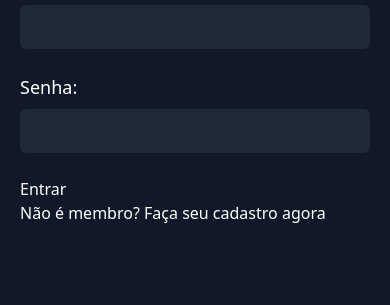
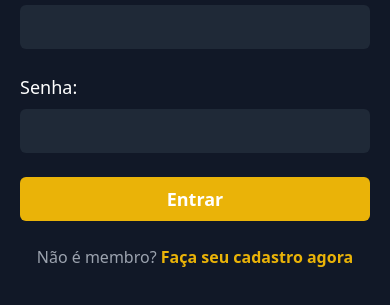
Before and after one commit to TayseRosa/tailwindcss, a plain HTML site: page 2_telaLogin.html in a window 390 px wide. Shown: the part 131-436 px from the top of the page. Drawn offline with nearby package versions, Linux system fonts and the light colour scheme.

Commit message:
Mobile first

```diff
--- a/login.html
+++ b/2_telaLogin.html
@@ -18,17 +18,17 @@
             </div>
 
             <div class="my-6">
-                <label class="block text-lg mb-2" htmlFor="emailField">Senha:</label>
+                <label class="block text-lg mb-2" htmlFor="passwordField">Senha:</label>
                 <input class="w-full p-2 rounded-md text-lg bg-gray-800 border-yellow-600 outline-yellow-500" type="password" name="password" id="passwordField"/>
             </div>
 
-            <div>
-                <button>Entrar</button>
+            <div class="my-6">
+                <button class="w-full p-2 rounded-md text-lg font-bold border-none text-white bg-yellow-500">Entrar</button>
             </div>
         </div>
 
-        <div>
-            Não é membro? <a href="#">Faça seu cadastro agora</a>
+        <div class="text-center text-gray-400">
+            Não é membro? <a href="#" class="text-yellow-500 font-bold">Faça seu cadastro agora</a>
         </div>
     </div>
 </body>
```
Also changed, not shown: 3_layout_responsividade.html (added, +30 -0 lines), 1_fundamentos.html (renamed from index.html).
